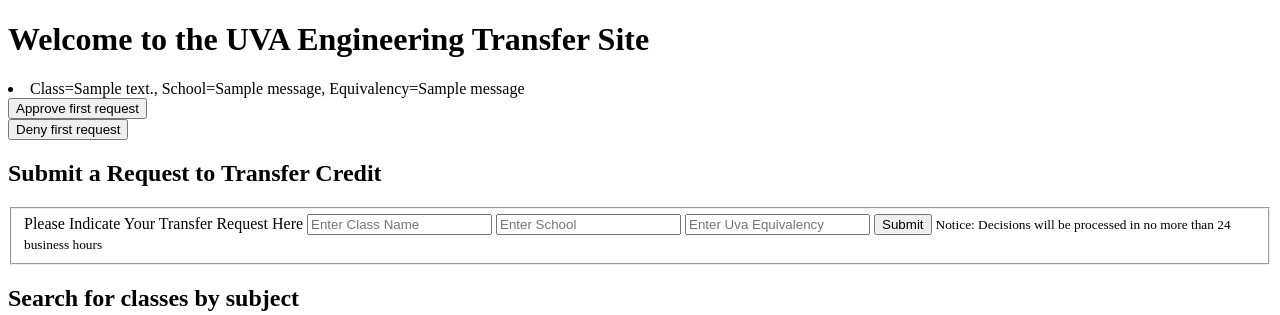
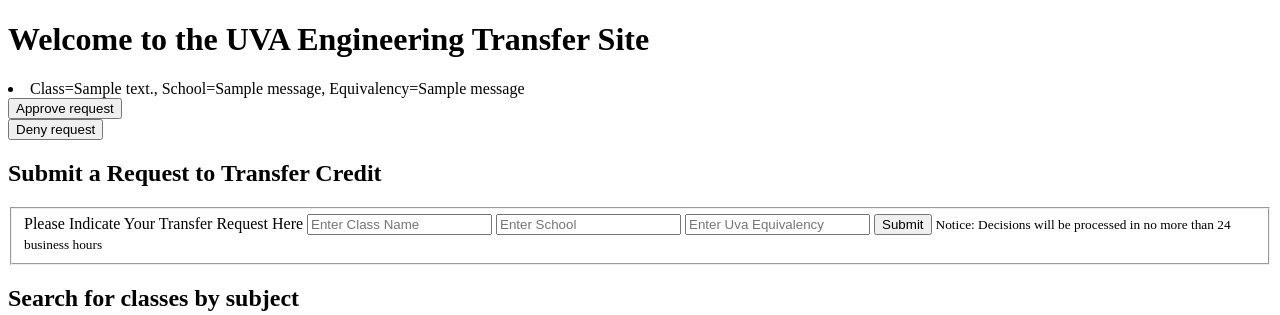
Before and after one commit to etrolbhvdx/project-b-29, a Django app: page /home/seas/admin/ in a window 1280 px wide. Shown: the top 315 px of the page. Run offline with Django 4.2, Linux system fonts and the light colour scheme; tables that the repository leaves empty hold one stand-in row (values such as "Sample post"); some libraries are stand-ins or nearby versions.

Commit message:
Add ability to approve/deny any request

```diff
--- a/login/models.py
+++ b/login/models.py
@@ -35,6 +35,7 @@ class Transfer(models.Model):
     transferCredits = models.CharField(max_length=200)
     UVAClass = models.CharField(max_length=200)
     UVACredits = models.CharField(max_length=200)
+
 class ApprovedTransfer(models.Model):
     class_name = models.CharField(max_length=200)
     school_name = models.CharField(max_length=200, default="uva")
--- a/login/views.py
+++ b/login/views.py
@@ -65,14 +65,14 @@ class ApprovedTransferView(generic.ListView):
         return ApprovedTransfer.objects.all()
 
 def approveTransfer(request):
-    me=Message.objects.first()
+    me=Message.objects.get(id=request.GET.get('id'))
     req=ApprovedTransfer(class_name=me.message_text,school_name=me.school_name,equivalency_name=me.equivalency_name)
     me.delete()
     req.save()
     return HttpResponseRedirect(request.META.get('HTTP_REFERER'))
 
 def denyTransfer(request):
-    me = Message.objects.first()
+    me = Message.objects.get(id=request.GET.get('id'))
     me.delete()
     return HttpResponseRedirect(request.META.get('HTTP_REFERER'))
 
--- a/templates/seasadmin.html
+++ b/templates/seasadmin.html
@@ -8,15 +8,16 @@
 <h1>Welcome to the UVA Engineering Transfer Site</h1>
 {% for message in object_list %}
     <li>{{ message }}</li>
+    <form action="approveTransfer?id={{message.id}}" method="post">
+        {% csrf_token %}
+        <button>Approve request</button>
+    </form>
+    <form action="denyTransfer?id={{message.id}}" method="post">
+        {% csrf_token %}
+        <button>Deny request</button>
+    </form>
 {% endfor %}
-<form action="approveTransfer" method="post">
-    {% csrf_token %}
-    <button>Approve first request</button>
-</form>
-<form action="denyTransfer" method="post">
-    {% csrf_token %}
-    <button>Deny first request</button>
-</form>
+
 </ul>
 <h2>Submit a Request to Transfer Credit</h2>
 <form action="post" method="post">
```
